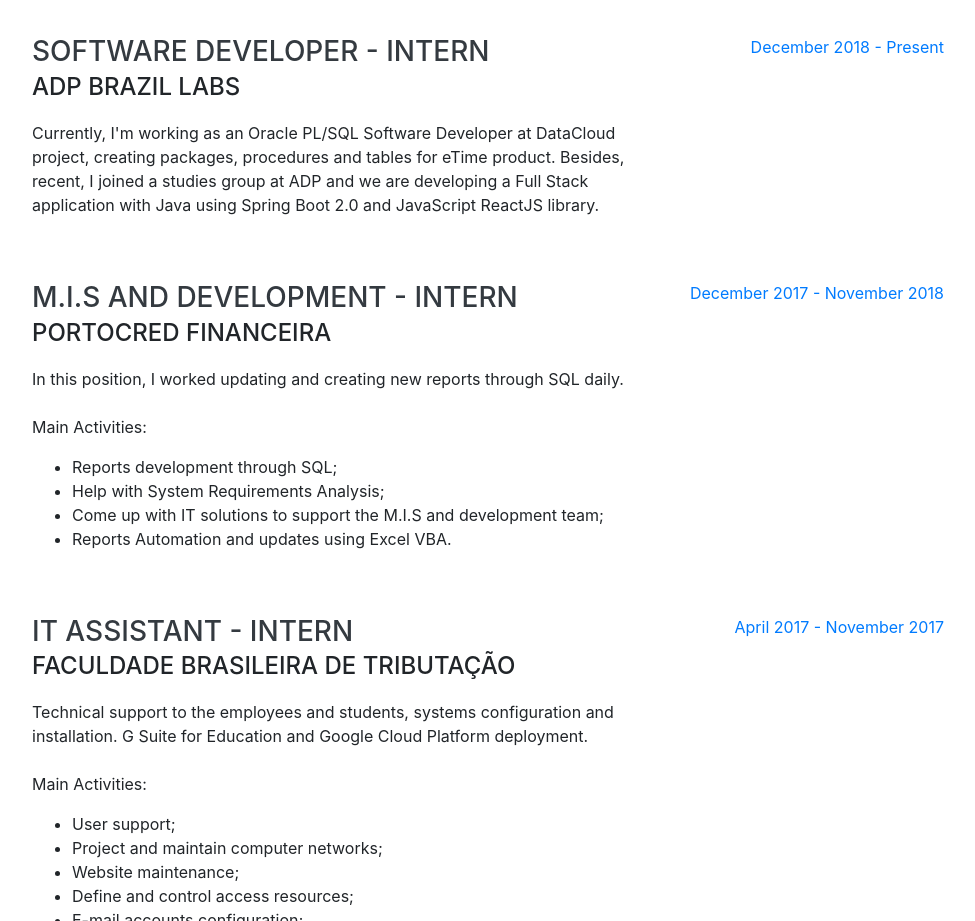
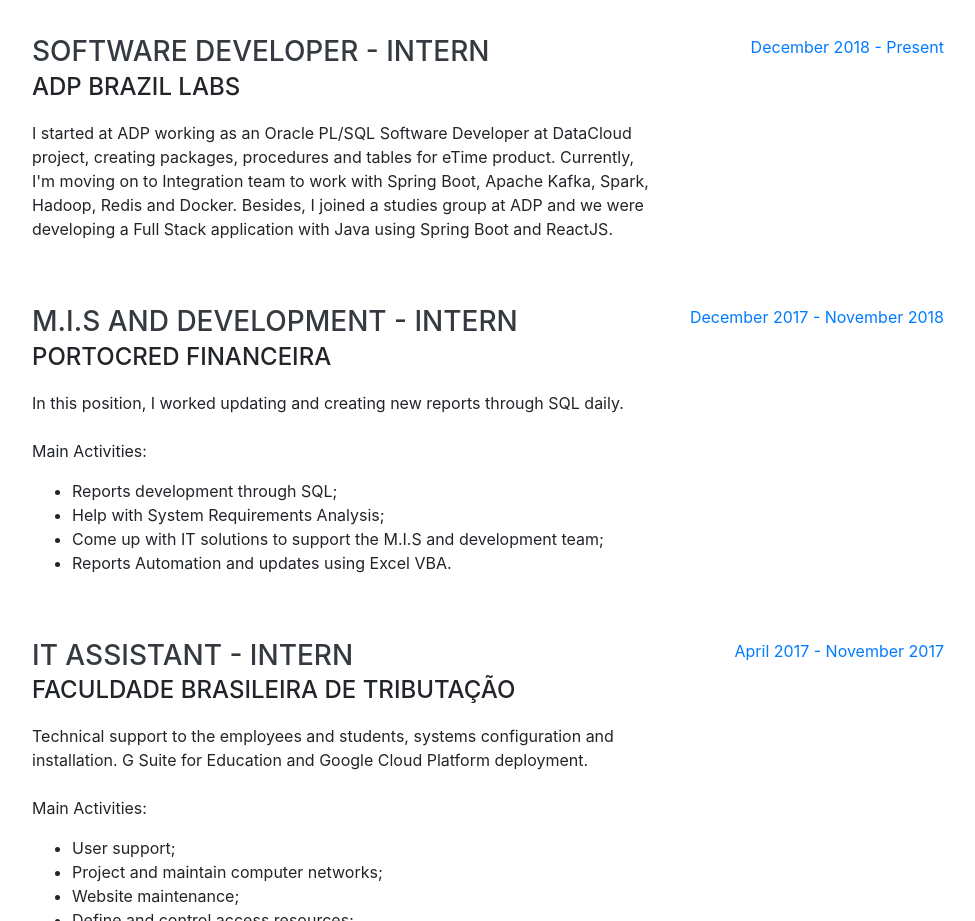
Before and after one commit to vitorgsevero/myPortfolio, a website with bundled scripts: page index.html in a window 1280 px wide. Shown: the part 900-1821 px from the top of the page, without its empty margins (288-1263 px from the left). Built offline with nearby package versions, Linux system fonts and the light colour scheme; files whose address does not match are found by name; a web font is replaced by a local one.

Commit message:
Updating experiences at ADP

```diff
--- a/index.html
+++ b/index.html
@@ -116,10 +116,9 @@
           <div class="resume-content">
             <h3 class="mb-0">Software Developer - Intern</h3>
             <div class="subheading mb-3">ADP Brazil Labs</div>
-            <p>Currently, I'm working as an Oracle PL/SQL Software Developer at DataCloud project, creating packages,
-              procedures and tables for eTime product. Besides, recent, I joined a studies group at ADP and we are
-              developing a
-              Full Stack application with Java using Spring Boot 2.0 and JavaScript ReactJS library. </p>
+            <p>I started at ADP working as an Oracle PL/SQL Software Developer at DataCloud project, creating packages,
+              procedures and tables for eTime product. Currently, I'm moving on to Integration team to work with Spring Boot, Apache Kafka, Spark, Hadoop, Redis and Docker. Besides, I joined a studies group at ADP and we were
+              developing a Full Stack application with Java using Spring Boot and ReactJS. </p>
           </div>
           <div class="resume-date text-md-right">
             <span class="text-primary">December 2018 - Present</span>
```
